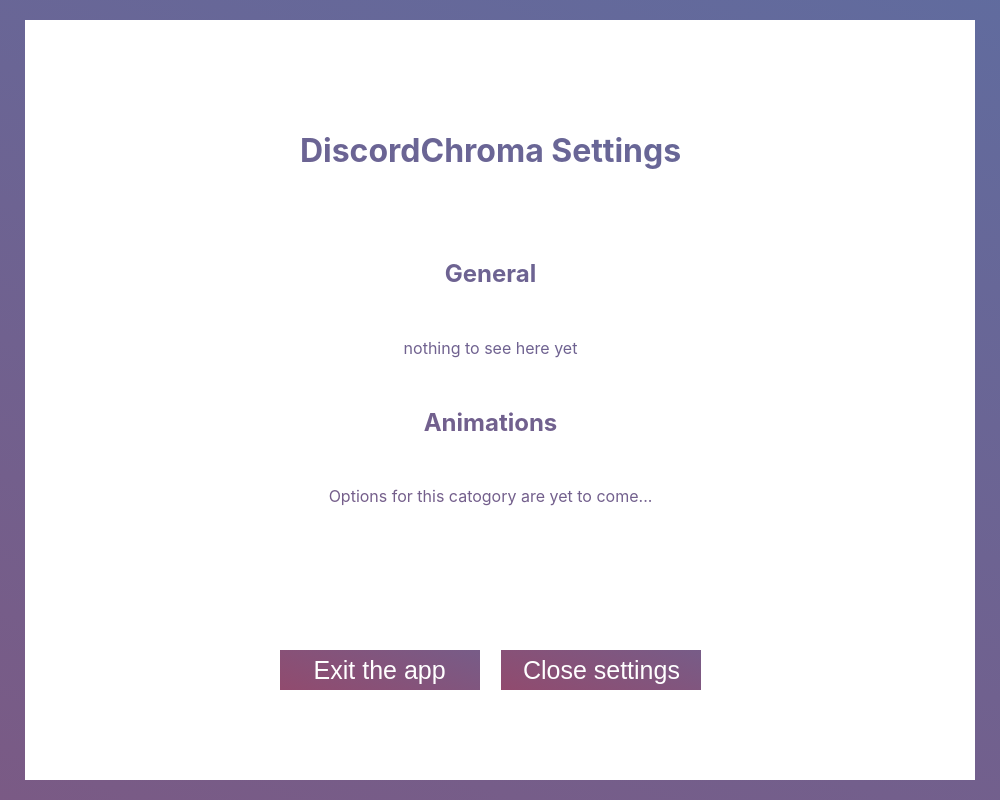
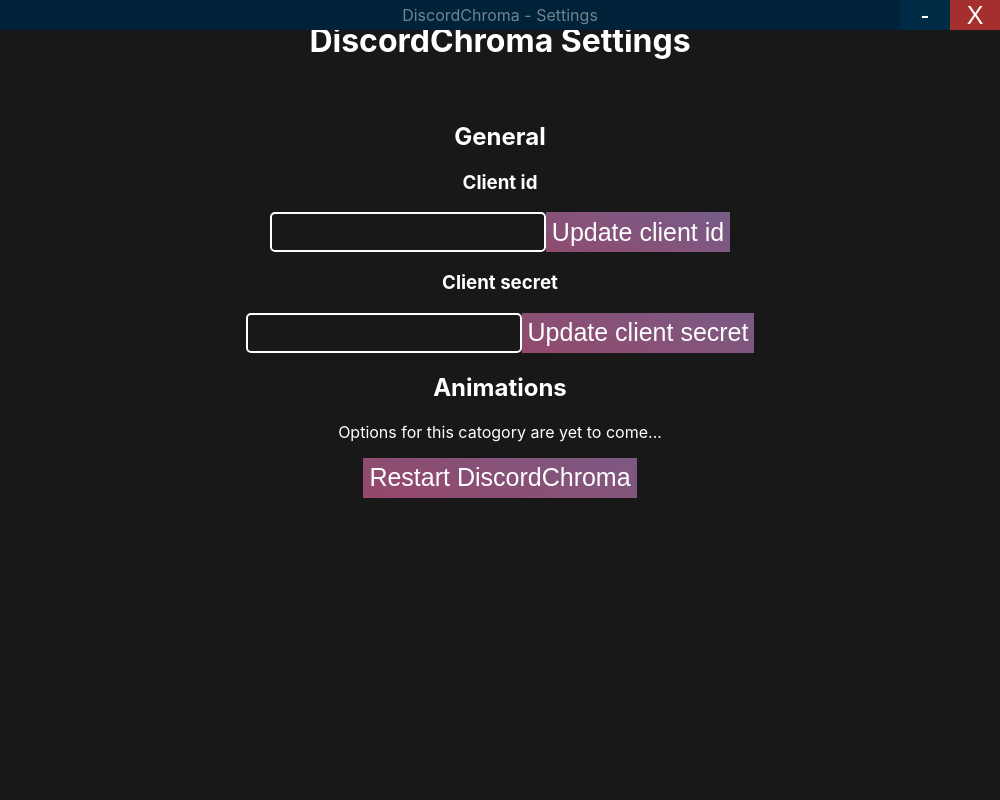
Before and after one commit to DELUUXE/DiscordChroma, an Electron app: page settings.html in a window 1000 px wide. Drawn offline with nearby package versions, Linux system fonts and the light colour scheme; no server answers.

Commit message:
[update] redesign the settings window, added client id and secret update options

```diff
--- a/settings.html
+++ b/settings.html
@@ -1,5 +1,9 @@
 <script src="https://ajax.googleapis.com/ajax/libs/jquery/3.3.1/jquery.min.js"></script>
 <style>
+    :root {
+        --windowBarHeight: 30px;
+    }
+
     @keyframes rainbowbackground {
         0% {
             background-position: 90% 0%
@@ -20,55 +24,121 @@
         align-items: center;
         align-content: center;
         margin: 0px;
+        overflow: hidden;
     }
 
     body {
-        top: 50%;
-        left: 50%;
+        /* top: 50%; */
+        /* left: 50%; */
+        background-color: #181818;
+        color: white;
         margin: 0px;
-        position: absolute;
-        transform: translate(-50%, -50%);
+        margin-bottom: 5vh;
+        /* margin-top: var(--windowBarHeight); */
         font-family: system, -apple-system, '.SFNSText-Regular', 'SF UI Text', 'Lucida Grande', 'Segoe UI', Ubuntu, Cantarell, sans-serif;
         text-align: center;
+        /* position: absolute;
+        transform: translate(-50%, -50%);
         background: linear-gradient(200deg, #00ff00, #00adff, #ff0000);
         background-size: 2000% 2000%;
         animation: rainbowbackground 20s ease infinite;
-        animation-fill-mode: forwards;
-        -webkit-app-region: drag;
+        animation-fill-mode: forwards; */
+        /* -webkit-app-region: drag; */
         align-self: center;
-        display: flex;
-        flex-direction: column;
-        align-content: center;
-        align-items: center;
-    }
-
-    .container {
-        background-color: white;
-        width: 95vw;
-        height: 95vh;
-    }
-
-    .text {
-        background: linear-gradient(200deg, #00ff00, #00adff, #ff0000);
-        background-size: 2000% 2000%;
-        animation: rainbowbackground 20s ease infinite;
-        animation-fill-mode: forwards;
-        -webkit-text-fill-color: transparent;
-        -webkit-background-clip: text;
-        width: 98%;
-        height: 80%;
-        position: absolute;
-        top: 50%;
-        transform: translate(0, -50%);
         display: flex;
         flex-direction: column;
         align-items: center;
         justify-content: space-evenly;
     }
 
+    .container {
+        width: 100vw;
+        height: auto;
+        /* margin-top: var(--windowBarHeight);
+        height: calc(100vh - var(--windowBarHeight));
+        overflow: auto; */
+    }
+
+    .text {
+        /*
+        background: linear-gradient(200deg, #00ff00, #00adff, #ff0000);
+        background-size: 2000% 2000%;
+        animation: rainbowbackground 20s ease infinite;
+        animation-fill-mode: forwards;
+        -webkit-text-fill-color: transparent;
+        -webkit-background-clip: text;*/
+        /* width: 98%;
+        height: 100%; */
+        /* margin-bottom: 50px; */
+        /*position: absolute;
+        top: 50%;
+        transform: translate(0, -50%);
+        display: flex;
+        flex-direction: column;
+        align-items: center;
+        justify-content: space-evenly;*/
+    }
+
+    .topBar {
+        position: fixed;
+        top: 0px;
+        left: 0px;
+        width: 100vw;
+        height: var(--windowBarHeight);
+        background: #00233a;
+        z-index: 9999;
+        -webkit-app-region: drag;
+        display: flex;
+        justify-content: center;
+        vertical-align: middle;
+        text-align: center;
+        align-content: center;
+    }
+
+    .topBar #exitbutton {
+        background: rgb(165, 46, 46);
+        height: var(--windowBarHeight);
+        position: absolute;
+        right: 0px;
+        top: 0px;
+        width: 50px;
+    }
+
+    .topBar #exitbutton:hover {
+        background: rgb(216, 26, 26);
+    }
+
+    .topBar #exitbutton:focus {
+        outline: none;
+    }
+
+    .topBar #topBarClose {
+        background: #002b47;
+        height: var(--windowBarHeight);
+        position: absolute;
+        right: 50px;
+        top: 0px;
+        width: 50px;
+    }
+
+    .topBar #topBarClose:hover {
+        background: #003d66;
+    }
+
+    .topBar #topBarClose:focus {
+        outline: none;
+    }
+
+    .topBar p {
+        margin: auto;
+        color: #ffffff70;
+        user-select: none;
+    }
+
     button {
         color: white;
-        width: 200px;
+        /* width: 200px; */
+        width: auto;
         height: 40px;
         background: linear-gradient(200deg, #00ff00, #00adff, #ff0000);
         background-size: 2000% 2000%;
@@ -112,7 +182,22 @@
         display: flex;
         flex-direction: row;
         justify-content: space-evenly;
-        width: 50%;
+    }
+
+    .settingsSection-horizontal {
+        display: flex;
+        flex-direction: row;
+        justify-content: center
+    }
+
+    .settingsSection-horizontal input {
+        color: white;
+        background: unset;
+        text-align: center;
+        outline: none;
+        border-radius: 5px;
+        border: white solid 2px;
+        font-size: 1.3em;
     }
 </style>
 
@@ -123,6 +208,11 @@
 <script>const { ipcRenderer } = require('electron')</script>
 
 <body>
+    <div class="topBar">
+        <p>DiscordChroma - Settings</p>
+        <button id="topBarClose" title="minimize settings">-</button>
+        <button id="exitbutton" title="exit DiscordChroma">X</button>
+    </div>
     <div class="container">
         <div class="text">
             <h1>DiscordChroma Settings</h1>
@@ -137,7 +227,16 @@
                 });
             </script>
             <br> -->
-            <p>nothing to see here yet</p>
+            <h3>Client id</h3>
+            <div class="settingsSection-horizontal">
+                <input id="clientIdInput" type="text" size="20" name="clientId">
+                <button class="settingUpdateButton" id="updateClientId">Update client id</button>
+            </div>
+            <h3>Client secret</h3>
+            <div class="settingsSection-horizontal">
+                <input id="clientSecretInput" type="text" size="20" name="clientSecret">
+                <button class="settingUpdateButton" id="updateClientSecret">Update client secret</button>
+            </div>
             <h2>Animations</h2>
             <p>Options for this catogory are yet to come...</p>
             <!--<p>Message alert color (hex color (without #)) (not working yet)</p>
@@ -153,21 +252,45 @@
                     ipcRenderer.send('asynchronous-message', "msgcolor", messagecolor);
                 });
             </script>-->
-            <br>
             <div class="bottomButtons">
-                <button style="margin-top:80px" id="exitbutton">Exit the app</button>
-                <button style="margin-top:80px" id="closesettings">Close settings</button>
+                <button id="restartButton">Restart DiscordChroma</button>
             </div>
             <script>
                 $("#exitbutton").click(function () {
-                    ipcRenderer.send('asynchronous-message', "exitapp");
-                    window.close();
+                    ipcRenderer.send('asynchronous-message', "exitapp")
+                    window.close()
                 });
-                $("#closesettings").click(function () {
-                    //ipcRenderer.send('asynchronous-message', "closesettings");
-                    window.close();
+                $("#topBarClose").click(function () {
+                    window.close()
                 });
+                $("#restartButton").click(function () {
+                    ipcRenderer.send('asynchronous-message', "restart")
+                    window.close()
+                });
+                $("#updateClientId").click(function () {
+                    const clientId = document.getElementById("clientIdInput").value
+                    if (clientId) {
+                        ipcRenderer.send('asynchronous-message', 'setting-client-id', clientId)
+                    } else {
+                        alert('Client id cannot be blank')
+                    }
+                })
+                $("#updateClientSecret").click(function () {
+                    const clientSecret = document.getElementById("clientSecretInput").value
+                    if (clientSecret) {
+                        ipcRenderer.send('asynchronous-message', 'setting-client-secret', clientSecret)
+                    } else {
+                        alert('Client secret cannot be blank')
+                    }
+                })
             </script>
         </div>
     </div>
 </body>
+
+<script>
+    //receiving vars from main
+    let config = ipcRenderer.sendSync('synchronous-message', 'requestConfig')
+    document.getElementById("clientIdInput").value = config.clientID
+    document.getElementById("clientSecretInput").value = config.clientSecret
+</script>
```
